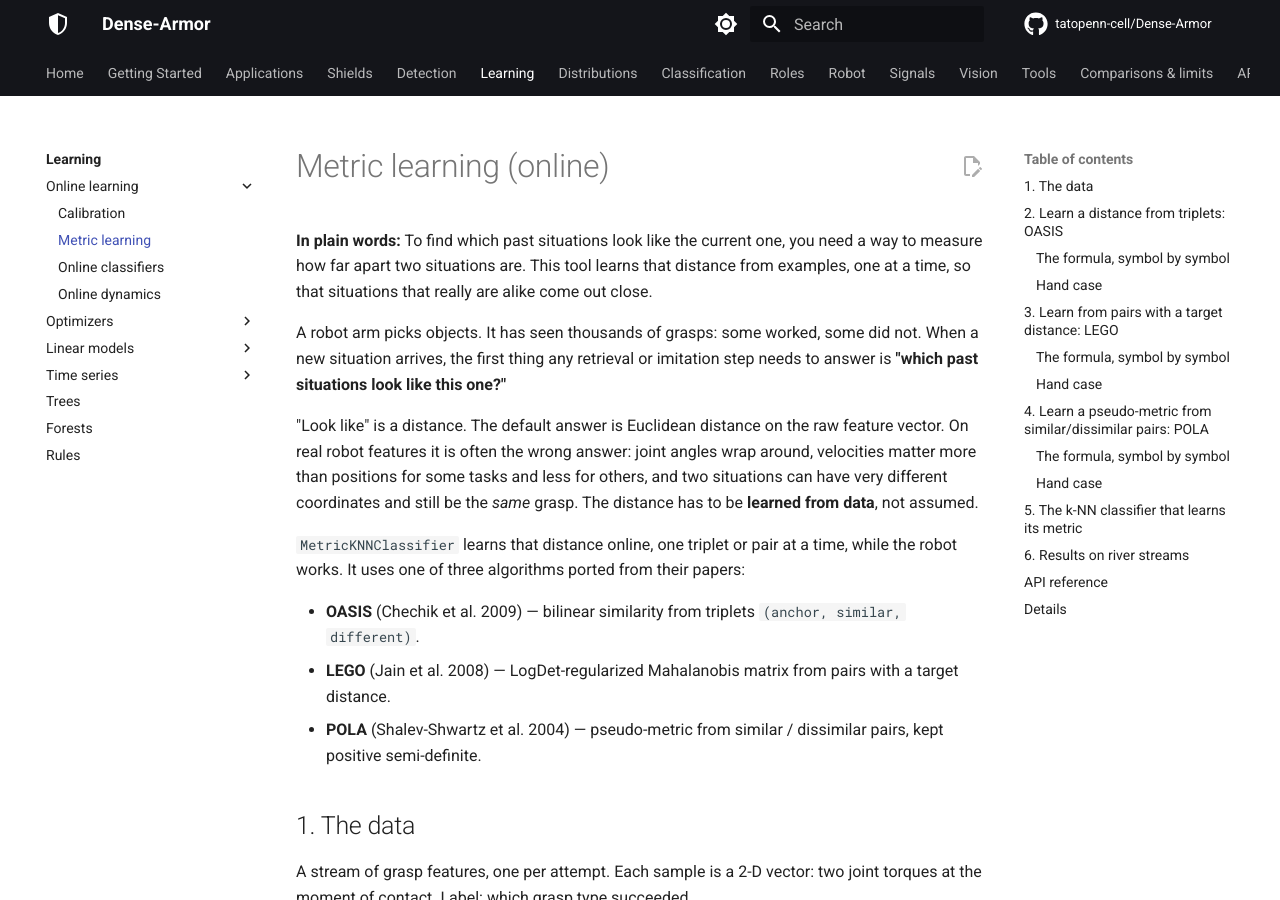
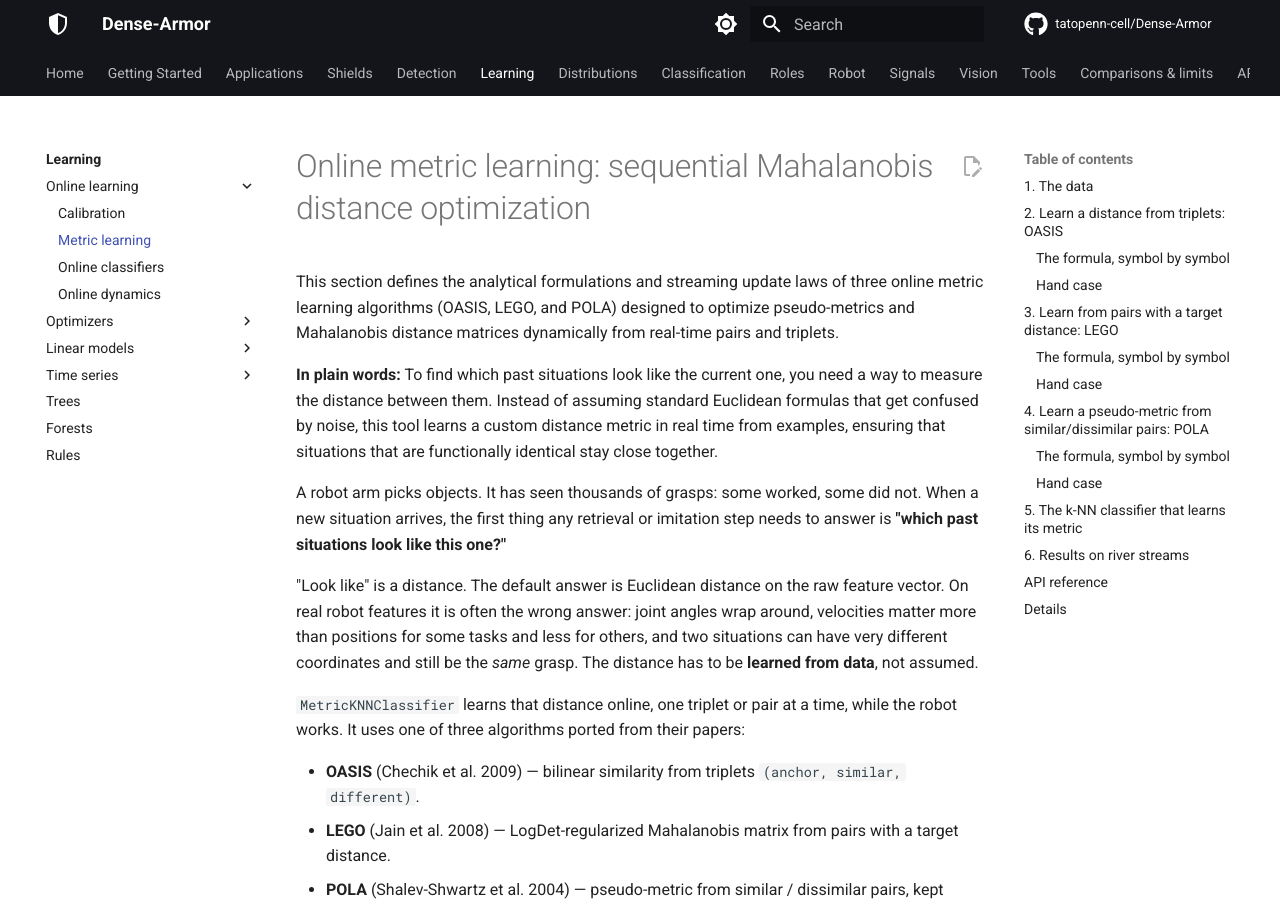
Before and after one commit to tatopenn-cell/Dense-Armor, an MkDocs documentation site: the page built from docs/learn/metric_learning.md, in a window 1280 px wide and 900 px high. Built offline with MkDocs 1.6.1 and Material for MkDocs 9.7.7, drawn with Linux system fonts in a browser that asks for light colours; comment, search, counter and statistics services are not loaded.

Commit message:
Revise metric learning section with updated title and content
Updated the title and clarified the explanation of online metric learning. Added details about the algorithms and their purpose in learning custom distance metrics.

```diff
--- a/docs/learn/metric_learning.md
+++ b/docs/learn/metric_learning.md
@@ -1,6 +1,9 @@
-# Metric learning (online)
+# Online metric learning: sequential Mahalanobis distance optimization
 
-**In plain words:** To find which past situations look like the current one, you need a way to measure how far apart two situations are. This tool learns that distance from examples, one at a time, so that situations that really are alike come out close.
+This section defines the analytical formulations and streaming update laws of three online metric learning algorithms (OASIS, LEGO, and POLA) designed to optimize pseudo-metrics and Mahalanobis distance matrices dynamically from real-time pairs and triplets.
+
+**In plain words:** To find which past situations look like the current one, you need a way to measure the distance between them. Instead of assuming standard Euclidean formulas that get confused by noise, this tool learns a custom distance metric in real time from examples, ensuring that situations that are functionally identical stay close together.
+
 
 A robot arm picks objects. It has seen thousands of grasps: some worked, some did not.
 When a new situation arrives, the first thing any retrieval or imitation step needs to
```
